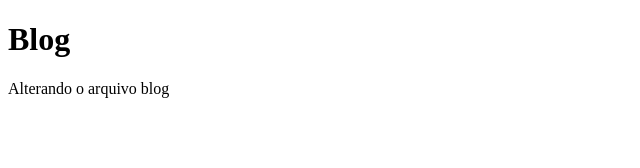
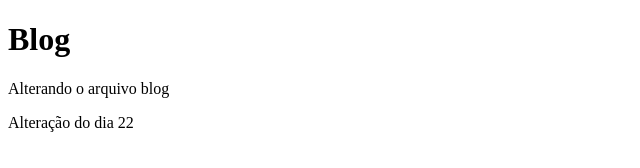
Before and after one commit to julianossgs/Curso_git_1, a plain HTML site: page blog.html in a window 1280 px wide. Shown: the whole page, without its empty margins (0-640 px from the left). Drawn offline with Linux system fonts and the light colour scheme.

Commit message:
Atualizacao arquivo blog

```diff
--- a/blog.html
+++ b/blog.html
@@ -9,5 +9,6 @@
 <body>
     <h1>Blog</h1>
     <p>Alterando o arquivo blog</p>
+    <p>Alteração do dia 22</p>
 </body>
 </html>
```
